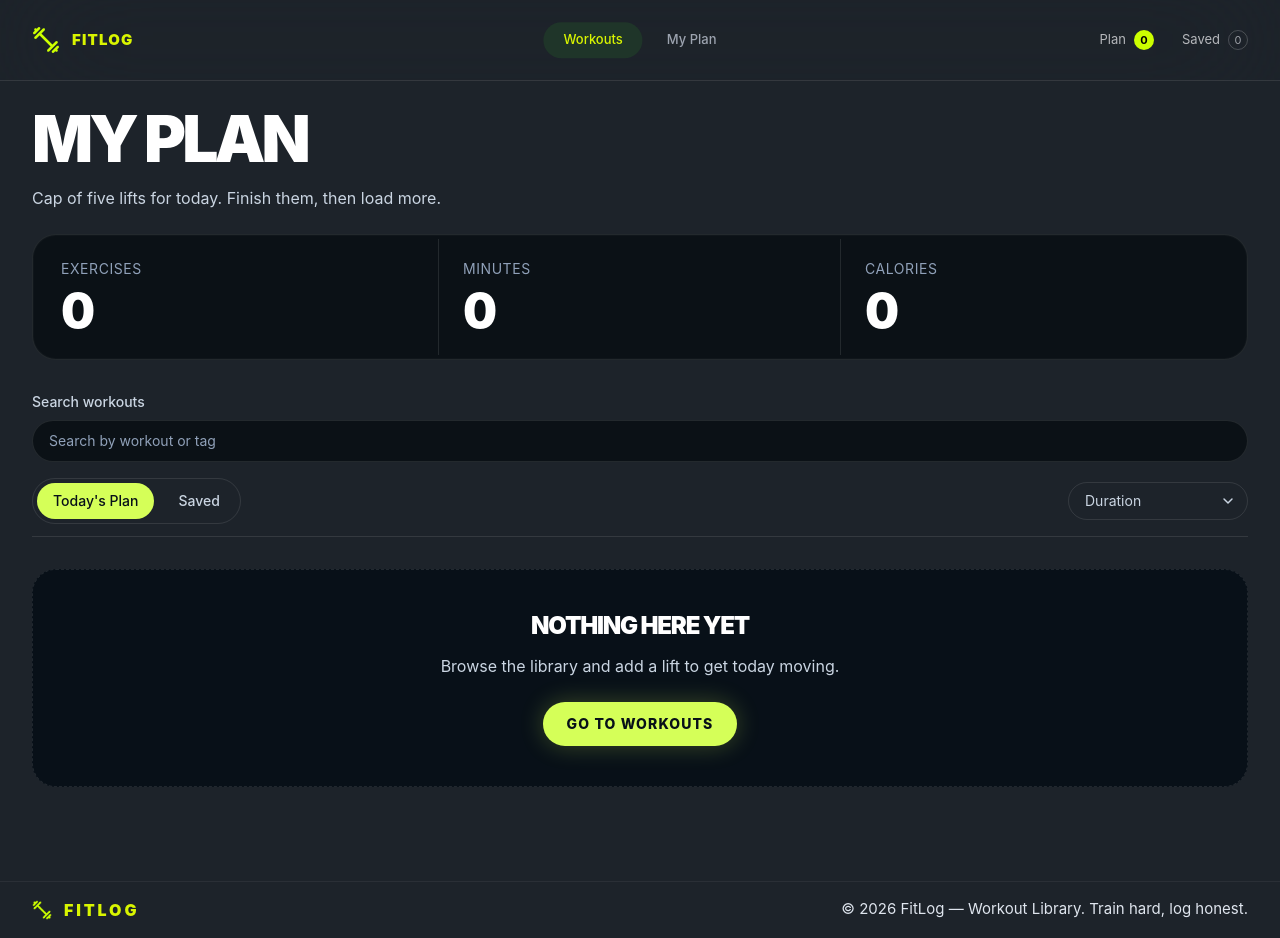
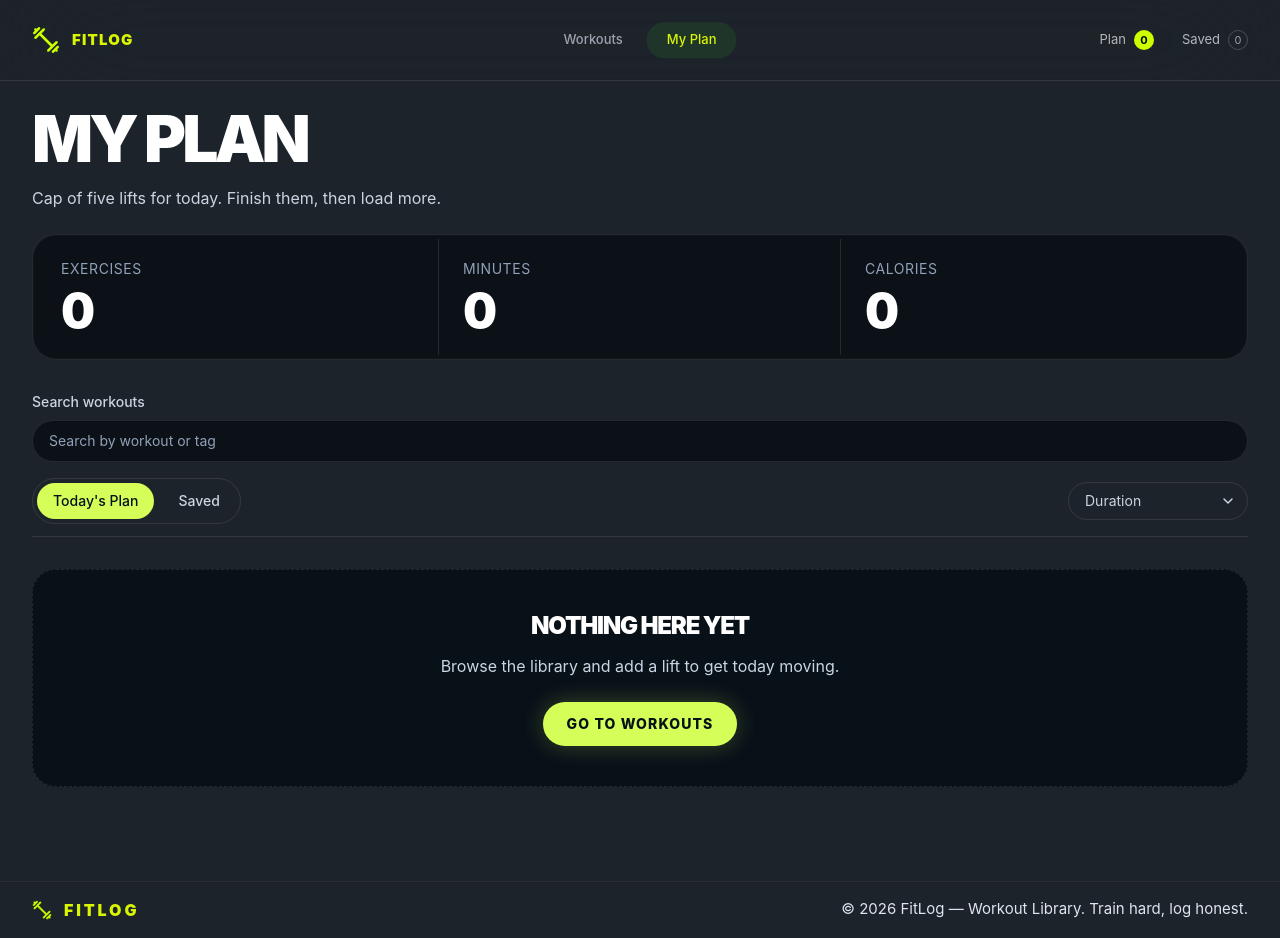
Before and after one commit to naziachowdhurydev/B14-A6-Fit-Log, a Next.js app: page /myPlan in a window 1280 px wide. Built offline with nearby package versions, Linux system fonts and the light colour scheme.

Commit message:
feat: update Navbar component to dynamically set active navigation items based on current pathname

```diff
--- a/src/components/shared/Navbar.tsx
+++ b/src/components/shared/Navbar.tsx
@@ -4,14 +4,27 @@ import { FitLogContext } from "../../context/FitLog.Provider";
 import React, { useContext } from "react";
 import Image from "next/image";
 import Link from "next/link";
-
-const navItems = [
-  { label: "Workouts", active: true, href: "/" },
-  { label: "My Plan", active: false, href: "/myPlan" },
-];
+import { usePathname } from "next/navigation";
 
 const Navbar = () => {
   const { plan, save } = useContext(FitLogContext);
+  const pathname = usePathname();
+
+  const navItems = [
+    {
+      label: "Workouts",
+      href: "/",
+      active:
+        pathname === "/" ||
+        pathname.startsWith("/fitLogs") ||
+        pathname.startsWith("/workouts"),
+    },
+    {
+      label: "My Plan",
+      href: "/myPlan",
+      active: pathname === "/myPlan" || pathname.startsWith("/myPlan/"),
+    },
+  ];
 
   return (
     <header className="sticky top-0 z-50 w-full border-b border-white/10 backdrop-blur-3xl">
```
